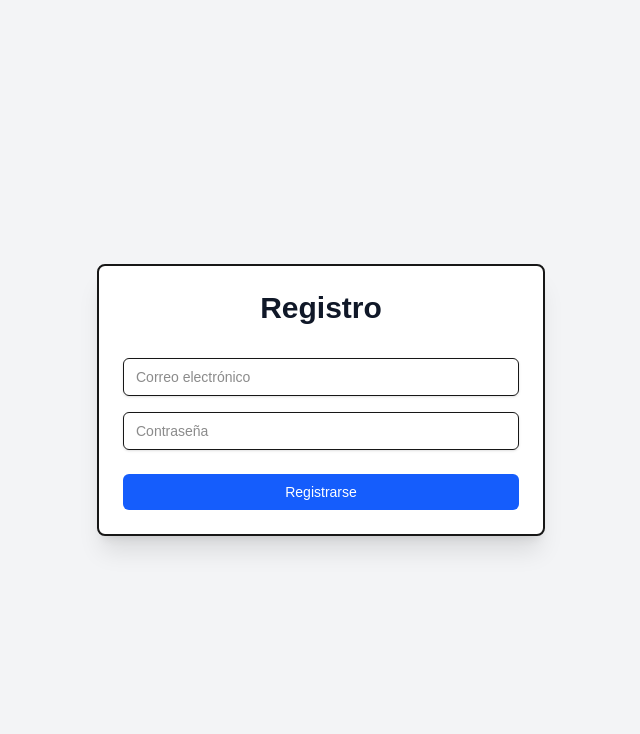
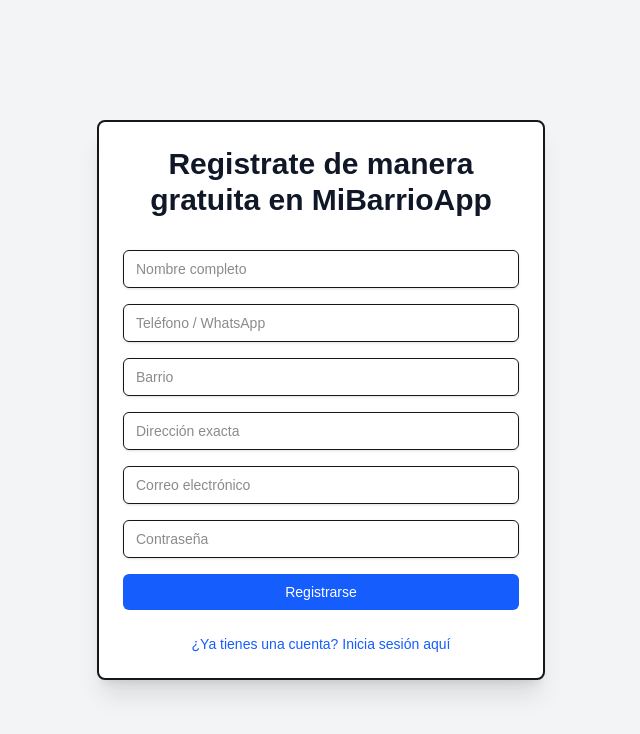
Before and after one commit to agustinibar/mibarriodemo, a Next.js app: page /register in a window 1280 px wide. Shown: the top 734 px of the page, without its empty margins (319-959 px from the left). Built offline with nearby package versions, Linux system fonts and the light colour scheme.

Commit message:
dashboard init

```diff
--- a/package.json
+++ b/package.json
@@ -11,6 +11,7 @@
   "dependencies": {
     "autoprefixer": "^10.4.21",
     "firebase": "^11.6.0",
+    "lucide-react": "^0.507.0",
     "next": "15.2.4",
     "postcss": "^8.5.3",
     "react": "^19.0.0",
--- a/src/Firebase/Handlers/AuthHandler.ts
+++ b/src/Firebase/Handlers/AuthHandler.ts
@@ -29,3 +29,12 @@
     const docSnap = await getDoc(doc(db, "usuarios", uid));
     return docSnap.exists() ? { id: docSnap.id, ...docSnap.data() } : null;
 }
+
+//cerrar sesion en Firebase auth
+export const logOut = async () =>{
+    try {
+        await signOut(auth);
+      } catch (error) {
+        console.error("Error al cerrar sesión:", error);
+      }
+}
--- a/src/app/dashboard/page.tsx
+++ b/src/app/dashboard/page.tsx
@@ -0,0 +1,102 @@
+"use client";
+
+import { useState } from "react";
+import { useRouter } from "next/navigation";
+import {
+  BarChart3,
+  MessageCircle,
+  FileText,
+  Lightbulb,
+  AlertTriangle,
+  LogOut,
+} from "lucide-react";
+import { logOut } from "@/Firebase/Handlers/AuthHandler";
+import BlogList from "@/components/Blogs/BlogList";
+
+export default function Dashboard() {
+  const router = useRouter();
+  const [activeSection, setActiveSection] = useState("inicio");
+
+  const handleLogout = async () => {
+   try{
+    await logOut();
+   }catch (error){
+    alert("Hubo un error al cerrar seiO se")
+   }
+    router.push("/login");
+  };
+
+  const renderContent = () => {
+    switch (activeSection) {
+      case "problemas":
+        return <div>🛠️ Aquí podrás ver y seguir tus problemáticas o reclamos.</div>;
+      case "propuestas":
+        return <div>📌 Visualiza las propuestas del candidato.</div>;
+      case "comunicacion":
+        return <div>🤝 Registro de visitas, mensajes y contacto con vecinos.</div>;
+      case "reportes":
+        return <div>📊 Información clave sobre barrios, reclamos y más.</div>;
+      default:
+        return (
+          <div>
+            <h2 className="text-2xl font-semibold">Bienvenido a MiBarrioApp 👋</h2>
+            <p className="mt-2 text-gray-700">
+              <BlogList/>
+            </p>
+          </div>
+        );
+    }
+  };
+
+  return (
+    <div className="flex h-screen bg-gray-100">
+      {/* Sidebar */}
+      <aside className="w-64 bg-white border-r shadow-md p-4">
+        <h1 className="text-xl font-bold text-blue-600 mb-6">MiBarrioApp</h1>
+        <nav className="space-y-4">
+          <button
+            onClick={() => setActiveSection("inicio")}
+            className="flex items-center gap-2 text-gray-700 hover:text-blue-600"
+          >
+            <BarChart3 size={20} /> Inicio
+          </button>
+          <button
+            onClick={() => setActiveSection("problemas")}
+            className="flex items-center gap-2 text-gray-700 hover:text-blue-600"
+          >
+            <AlertTriangle size={20} /> Problemáticas
+          </button>
+          <button
+            onClick={() => setActiveSection("propuestas")}
+            className="flex items-center gap-2 text-gray-700 hover:text-blue-600"
+          >
+            <Lightbulb size={20} /> Propuestas
+          </button>
+          <button
+            onClick={() => setActiveSection("comunicacion")}
+            className="flex items-center gap-2 text-gray-700 hover:text-blue-600"
+          >
+            <MessageCircle size={20} /> Comunicación
+          </button>
+          <button
+            onClick={() => setActiveSection("reportes")}
+            className="flex items-center gap-2 text-gray-700 hover:text-blue-600"
+          >
+            <FileText size={20} /> Reportes
+          </button>
+        </nav>
+        <button
+          onClick={handleLogout}
+          className="mt-10 flex items-center gap-2 text-red-500 hover:text-red-700"
+        >
+          <LogOut size={20} /> Cerrar sesión
+        </button>
+      </aside>
+
+      {/* Main Content */}
+      <main className="flex-1 p-8">
+        {renderContent()}
+      </main>
+    </div>
+  );
+}
--- a/src/app/login/page.tsx
+++ b/src/app/login/page.tsx
@@ -58,6 +58,7 @@
           >
             {loading ? "Iniciando sesión..." : "Iniciar sesión"}
           </button>
+            <a href="/register">Aun no tienes cuenta? Haz click aquí.</a>
         </form>
       </div>
     </div>
--- a/src/app/register/page.tsx
+++ b/src/app/register/page.tsx
@@ -3,20 +3,47 @@
 import { useState } from "react";
 import { useRouter } from "next/navigation";
 import { registerUser } from "../../Firebase/Handlers/AuthHandler";
+import { db } from "../../Firebase/config";
+import { doc, setDoc, serverTimestamp } from "firebase/firestore";
 
 export default function RegisterPage() {
-  const [email, setEmail] = useState("");
-  const [password, setPassword] = useState("");
+  const [formData, setFormData] = useState({
+    email: "",
+    password: "",
+    nombreCompleto: "",
+    telefono: "",
+    barrio: "",
+    direccion: "",
+  });
   const [error, setError] = useState("");
   const [loading, setLoading] = useState(false);
   const router = useRouter();
 
+  const handleChange = (e: React.ChangeEvent<HTMLInputElement>) => {
+    setFormData({ ...formData, [e.target.name]: e.target.value });
+  };
+
   const handleSubmit = async (e: React.FormEvent) => {
     e.preventDefault();
+    setError("");
     setLoading(true);
-    setError("");
+
+    const { email, password, nombreCompleto, telefono, barrio, direccion } = formData;
+
     try {
-      await registerUser(email, password);
+      const userCredential = await registerUser(email, password);
+      const userId = userCredential.uid;
+
+      // Guardamos el resto de la información del votante
+      await setDoc(doc(db, "votantes", userId), {
+        nombreCompleto,
+        email,
+        telefono,
+        barrio,
+        direccion,
+        createdAt: serverTimestamp(),
+      });
+
       router.push("/login");
     } catch (err: any) {
       setError(err.message);
@@ -28,26 +55,59 @@
   return (
     <div className="min-h-screen bg-gray-100 flex items-center justify-center py-12 px-4 sm:px-6 lg:px-8">
       <div className="max-w-md w-full space-y-8 border-2 p-6 rounded-lg shadow-xl bg-white">
-        <h2 className="text-center text-3xl font-extrabold text-gray-900">Registro</h2>
-        <form className="mt-8 space-y-6" onSubmit={handleSubmit}>
-          <div className="space-y-4">
+        <h2 className="text-center text-3xl font-extrabold text-gray-900">Registrate de manera gratuita en MiBarrioApp</h2>
+        <form className="mt-8 space-y-4" onSubmit={handleSubmit}>
           <input
-              type="email"
+            name="nombreCompleto"
+            type="text"
             required
-              value={email}
-              onChange={(e) => setEmail(e.target.value)}
-              placeholder="Correo electrónico"
+            placeholder="Nombre completo"
+            value={formData.nombreCompleto}
+            onChange={handleChange}
             className="w-full px-3 py-2 border rounded-md text-sm shadow-sm focus:outline-none focus:ring-2 focus:ring-blue-500"
           />
           <input
+            name="telefono"
+            type="tel"
+            placeholder="Teléfono / WhatsApp"
+            value={formData.telefono}
+            onChange={handleChange}
+            className="w-full px-3 py-2 border rounded-md text-sm shadow-sm focus:outline-none focus:ring-2 focus:ring-blue-500"
+          />
+          <input
+            name="barrio"
+            type="text"
+            placeholder="Barrio"
+            value={formData.barrio}
+            onChange={handleChange}
+            className="w-full px-3 py-2 border rounded-md text-sm shadow-sm focus:outline-none focus:ring-2 focus:ring-blue-500"
+          />
+          <input
+            name="direccion"
+            type="text"
+            placeholder="Dirección exacta"
+            value={formData.direccion}
+            onChange={handleChange}
+            className="w-full px-3 py-2 border rounded-md text-sm shadow-sm focus:outline-none focus:ring-2 focus:ring-blue-500"
+          />
+          <input
+            name="email"
+            type="email"
+            required
+            placeholder="Correo electrónico"
+            value={formData.email}
+            onChange={handleChange}
+            className="w-full px-3 py-2 border rounded-md text-sm shadow-sm focus:outline-none focus:ring-2 focus:ring-blue-500"
+          />
+          <input
+            name="password"
             type="password"
             required
-              value={password}
-              onChange={(e) => setPassword(e.target.value)}
             placeholder="Contraseña"
+            value={formData.password}
+            onChange={handleChange}
             className="w-full px-3 py-2 border rounded-md text-sm shadow-sm focus:outline-none focus:ring-2 focus:ring-blue-500"
           />
-          </div>
           {error && <p className="text-red-600 text-sm">{error}</p>}
           <button
             type="submit"
@@ -58,6 +118,9 @@
           >
             {loading ? "Registrando..." : "Registrarse"}
           </button>
+          <a href="/login" className="text-sm text-blue-600 hover:underline block text-center mt-2">
+            ¿Ya tienes una cuenta? Inicia sesión aquí
+          </a>
         </form>
       </div>
     </div>
--- /dev/null
+++ b/src/components/Blogs/BlogList.tsx
@@ -0,0 +1,34 @@
+"use client";
+
+import Link from "next/link";
+import Image from "next/image";
+import { blogPosts } from "@/utils/blogs";
+
+export default function BlogList() {
+  return (
+    <div className="p-6 grid grid-cols-1 sm:grid-cols-2 lg:grid-cols-3 gap-6">
+      {blogPosts.map((post) => (
+        <Link key={post.id} href={`/blogs/${post.id}`} passHref>
+          <div className="bg-white rounded-xl shadow-md hover:shadow-xl transition-shadow cursor-pointer overflow-hidden">
+            {post.image && (
+              <Image
+                src={post.image}
+                alt={post.title}
+                width={400}
+                height={200}
+                className="w-full h-48 object-cover"
+              />
+            )}
+            <div className="p-4">
+              <h3 className="text-xl font-semibold text-gray-800">{post.title}</h3>
+              <p className="text-gray-600 text-sm mt-1">{post.description}</p>
+              <div className="mt-4 text-xs text-gray-500">
+                {post.author} — {post.date}
+              </div>
+            </div>
+          </div>
+        </Link>
+      ))}
+    </div>
+  );
+}
--- /dev/null
+++ b/src/utils/blogs.ts
@@ -0,0 +1,59 @@
+import genericImage from '@/assets/norteDeSantander.jpg';
+
+export interface BlogPost {
+    id: string;
+    title: string;
+    category: string;
+    description: string;
+    content: string;
+    date: string;
+    image?: any;
+    author: string;
+  }
+
+  export const blogPosts: BlogPost[] = [
+    {
+      id: "1",
+      title: "Recuperaremos la seguridad en las comunas de Cúcuta",
+      category: "Propuesta del Candidato",
+      description: "Nuestro compromiso es devolverle la tranquilidad a las familias del norte de Santander.",
+      content:
+        "Con la implementación de patrullajes inteligentes, cámaras de vigilancia en puntos críticos y la articulación con la Policía Nacional, proponemos una política integral de seguridad ciudadana que proteja a nuestros barrios y fomente la convivencia.",
+      date: "03 de Mayo, 2025",
+      image: genericImage,
+      author: "Carlos Ramírez – Candidato a la Alcaldía de Cúcuta",
+    },
+    {
+      id: "2",
+      title: "Iniciamos obras de pavimentación en Villa del Rosario",
+      category: "Noticia barrial",
+      description: "Más de 5 km de calles serán pavimentadas en zonas históricamente olvidadas.",
+      content:
+        "Gracias al trabajo conjunto con la comunidad y los entes territoriales, iniciamos el mejoramiento vial en Villa del Rosario. Estas obras permitirán mayor movilidad, dignidad y desarrollo local para nuestros vecinos.",
+      date: "02 de Mayo, 2025",
+      image: genericImage,
+      author: "Andrea Soto – Concejal de Villa del Rosario",
+    },
+    {
+      id: "3",
+      title: "Jóvenes con Futuro: Programa de empleo y formación",
+      category: "Propuesta del Candidato",
+      description: "Anunciamos el lanzamiento de un programa de capacitación técnica para jóvenes vulnerables.",
+      content:
+        "En Norte de Santander, el desempleo juvenil es una de nuestras prioridades. Nuestro programa 'Jóvenes con Futuro' ofrecerá becas técnicas, pasantías con empresas locales y acceso a créditos para emprendimiento.",
+      date: "01 de Mayo, 2025",
+      image: genericImage,
+      author: "Luis Medina – Diputado Departamental",
+    },
+    {
+      id: "4",
+      title: "Canal de atención directa a los vecinos del barrio Aeropuerto",
+      category: "Comunicado",
+      description: "Ahora puedes enviar tus reclamos, sugerencias y propuestas directamente desde tu celular.",
+      content:
+        "Habilitamos un canal digital directo con mi equipo para escuchar a los vecinos del barrio Aeropuerto. Estamos comprometidos con una política cercana, transparente y al servicio del pueblo.",
+      date: "30 de Abril, 2025",
+      image: genericImage,
+      author: "Paola Guerrero – Gestora Social de Cúcuta",
+    },
+  ];
```
Also changed, not shown: src/assets/norteDeSantander.jpg (added), 1 other file (tests, documents, lock files or other folders). Lines whose indentation alone changed are shown as unchanged.
